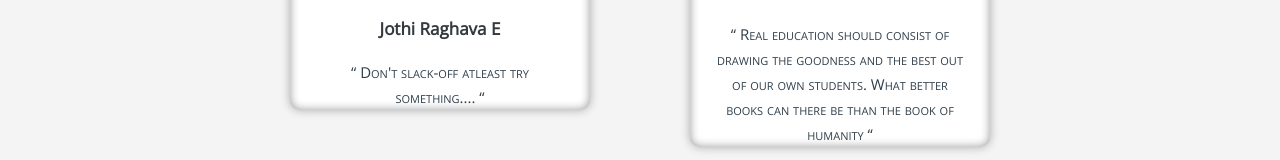
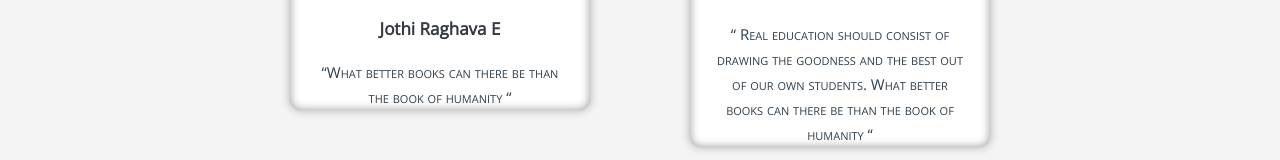
Before and after one commit to hariharasudhanr391/ENGINEERS_Community, a plain HTML site: page index.html in a window 1280 px wide. Shown: the part 2882-3042 px from the top of the page. Drawn offline with nearby package versions, Linux system fonts and the light colour scheme.

Commit message:
Update index.html

```diff
--- a/index.html
+++ b/index.html
@@ -131,7 +131,7 @@
 				<center><img src="images/creator/JR.jpeg"></center>
 				<center><div class="card-title">Jothi Raghava E</div>
 				<div id="detail">
-					<p>“ Don't slack-off atleast try something.... “</p>
+					<p>“What better books can there be than the book of humanity “</p>
 				</div>
 				</center>
 			</div>
```
